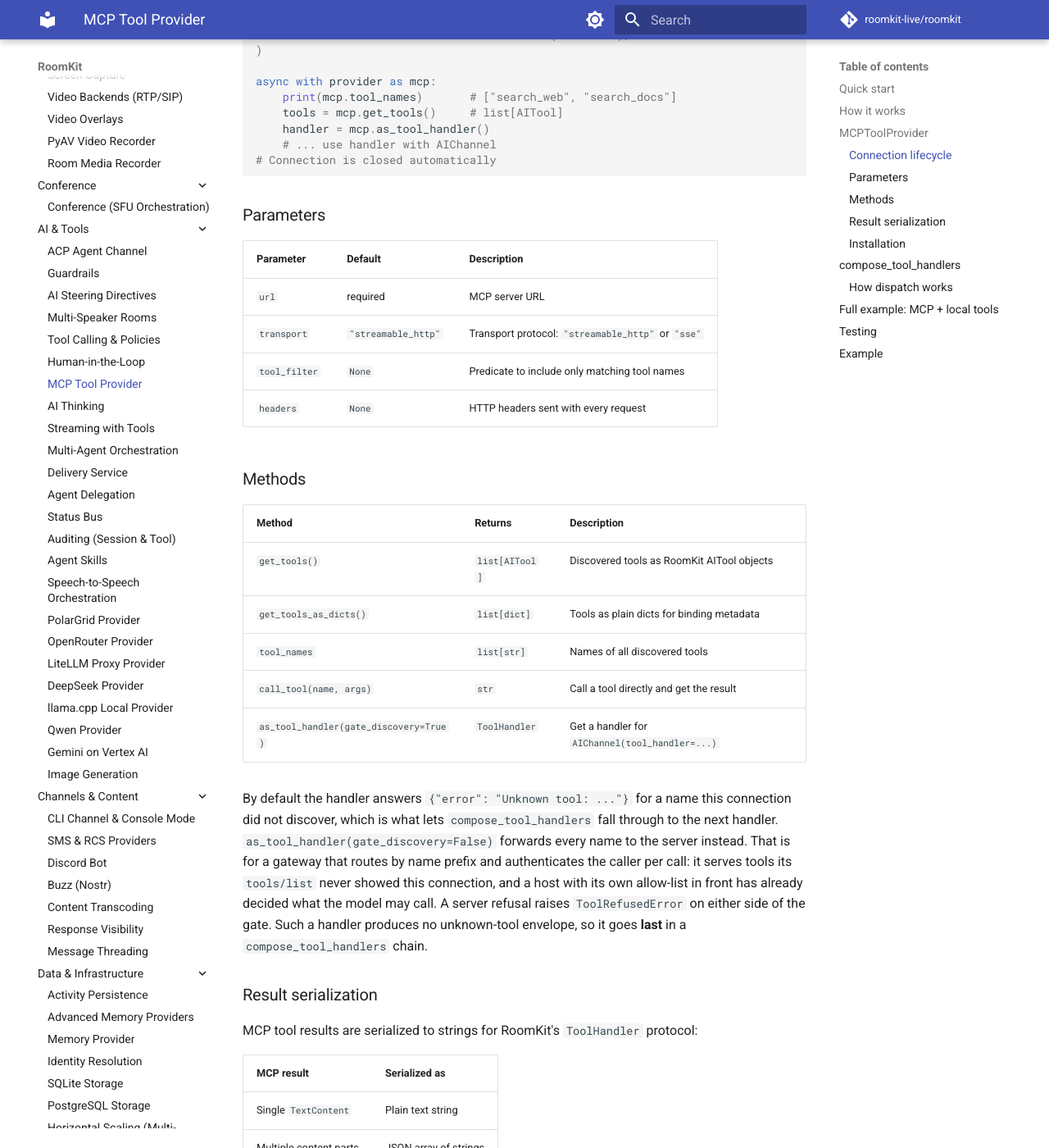
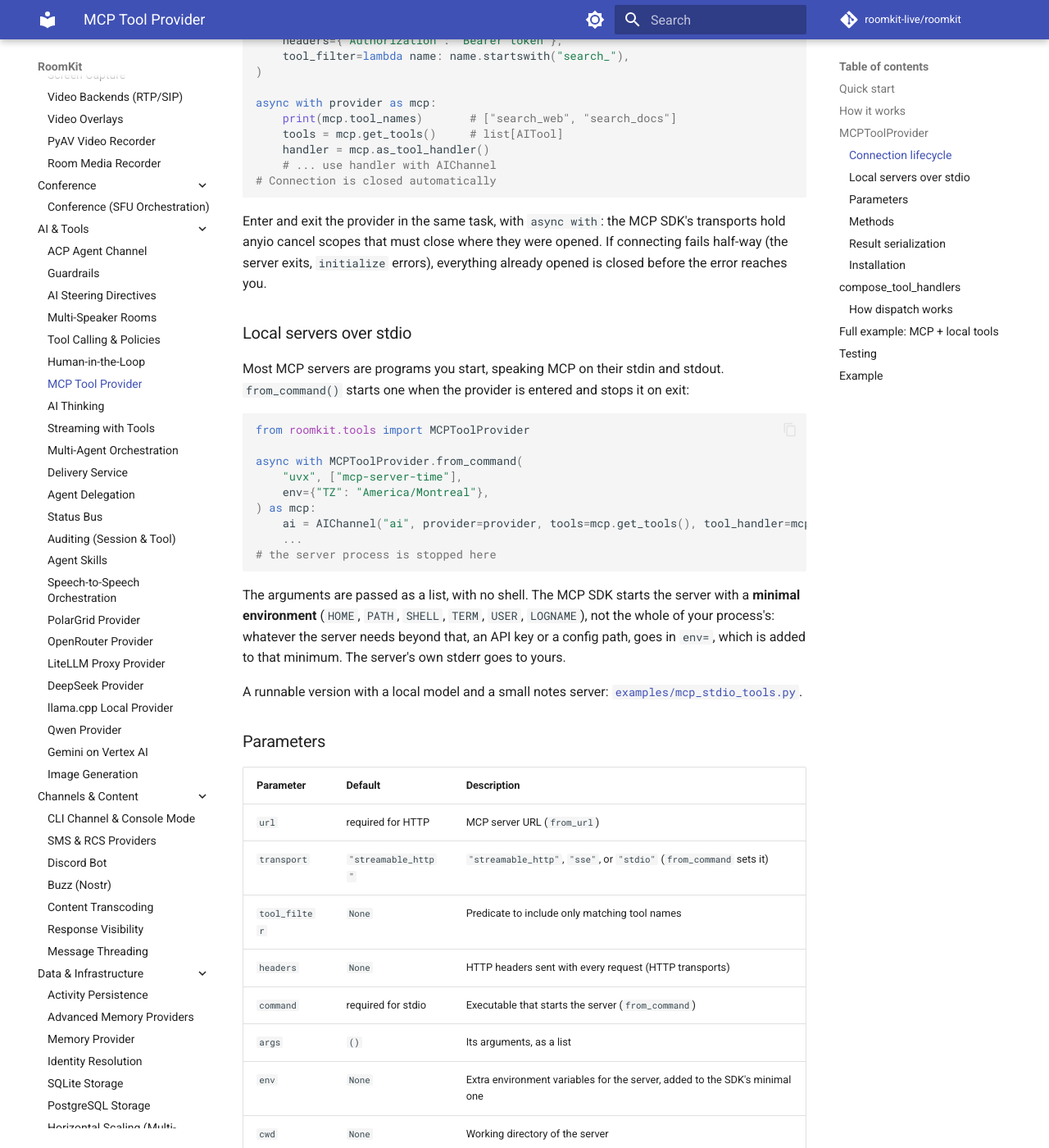
Before and after one commit to roomkit-live/roomkit-docs, an MkDocs documentation site: the page built from docs/guides/mcp-tool-provider.md, in a window 1280 px wide and 1400 px high, scrolled down 1620 px. Shown: the whole window at 82% size. Built offline with MkDocs 1.6.1 and Material for MkDocs 9.7.7, drawn with Linux system fonts in a browser that asks for light colours; comment, search, counter and statistics services are not loaded; some of the changed text lies outside the part shown.

Commit message:
docs(mcp): servers started as a command, over stdio (RMK-215)

````diff
--- a/docs/guides/mcp-tool-provider.md
+++ b/docs/guides/mcp-tool-provider.md
@@ -1,6 +1,6 @@
 # MCP Tool Provider
 
-`MCPToolProvider` bridges [MCP](https://modelcontextprotocol.io/) servers into RoomKit's `AITool` / `ToolHandler` system. It discovers tools from a remote MCP server and exposes them as standard RoomKit tools that plug directly into `AIChannel`. The companion `compose_tool_handlers` utility chains multiple tool handlers so you can mix MCP tools with local tools in a single channel.
+`MCPToolProvider` bridges [MCP](https://modelcontextprotocol.io/) servers into RoomKit's `AITool` / `ToolHandler` system. It discovers tools from an MCP server, one reached by URL or one it starts itself as a command (stdio), and exposes them as standard RoomKit tools that plug directly into `AIChannel`. The companion `compose_tool_handlers` utility chains multiple tool handlers so you can mix MCP tools with local tools in a single channel.
 
 !!! note
     `MCPToolProvider` uses the `tool_handler` parameter rather than the `Tool` protocol because it exposes a raw handler via `as_tool_handler()` that dispatches dynamically to the MCP server. For local tools that don't need MCP, prefer the simpler `Tool` protocol — see the [Tool Calling guide](tool-calling.md).
@@ -70,14 +70,40 @@ async with provider as mcp:
 # Connection is closed automatically
 ```
 
+Enter and exit the provider in the same task, with `async with`: the MCP SDK's transports hold anyio cancel scopes that must close where they were opened. If connecting fails half-way (the server exits, `initialize` errors), everything already opened is closed before the error reaches you.
+
+### Local servers over stdio
+
+Most MCP servers are programs you start, speaking MCP on their stdin and stdout. `from_command()` starts one when the provider is entered and stops it on exit:
+
+```python
+from roomkit.tools import MCPToolProvider
+
+async with MCPToolProvider.from_command(
+    "uvx", ["mcp-server-time"],
+    env={"TZ": "America/Montreal"},
+) as mcp:
+    ai = AIChannel("ai", provider=provider, tools=mcp.get_tools(), tool_handler=mcp.as_tool_handler())
+    ...
+# the server process is stopped here
+```
+
+The arguments are passed as a list, with no shell. The MCP SDK starts the server with a **minimal environment** (`HOME`, `PATH`, `SHELL`, `TERM`, `USER`, `LOGNAME`), not the whole of your process's: whatever the server needs beyond that, an API key or a config path, goes in `env=`, which is added to that minimum. The server's own stderr goes to yours.
+
+A runnable version with a local model and a small notes server: [`examples/mcp_stdio_tools.py`](https://github.com/roomkit-live/roomkit/blob/main/examples/mcp_stdio_tools.py).
+
 ### Parameters
 
 | Parameter | Default | Description |
 |-----------|---------|-------------|
-| `url` | required | MCP server URL |
-| `transport` | `"streamable_http"` | Transport protocol: `"streamable_http"` or `"sse"` |
+| `url` | required for HTTP | MCP server URL (`from_url`) |
+| `transport` | `"streamable_http"` | `"streamable_http"`, `"sse"`, or `"stdio"` (`from_command` sets it) |
 | `tool_filter` | `None` | Predicate to include only matching tool names |
-| `headers` | `None` | HTTP headers sent with every request |
+| `headers` | `None` | HTTP headers sent with every request (HTTP transports) |
+| `command` | required for stdio | Executable that starts the server (`from_command`) |
+| `args` | `()` | Its arguments, as a list |
+| `env` | `None` | Extra environment variables for the server, added to the SDK's minimal one |
+| `cwd` | `None` | Working directory of the server |
 
 ### Methods
 
@@ -117,7 +143,7 @@ MCP tool results are serialized to strings for RoomKit's `ToolHandler` protocol:
 pip install roomkit[mcp]
 ```
 
-The import is lazy — `mcp` is only required when you actually connect.
+The import is lazy — `mcp` is only required when you actually connect. RoomKit supports `mcp` 1.24 and later in the 1.x line; `mcp` 2 renames its model fields and moves to `httpx2`, and is not supported yet.
 
 ## compose_tool_handlers
 
````
Also changed, not shown: docs/features.md (+1 -1 lines).
